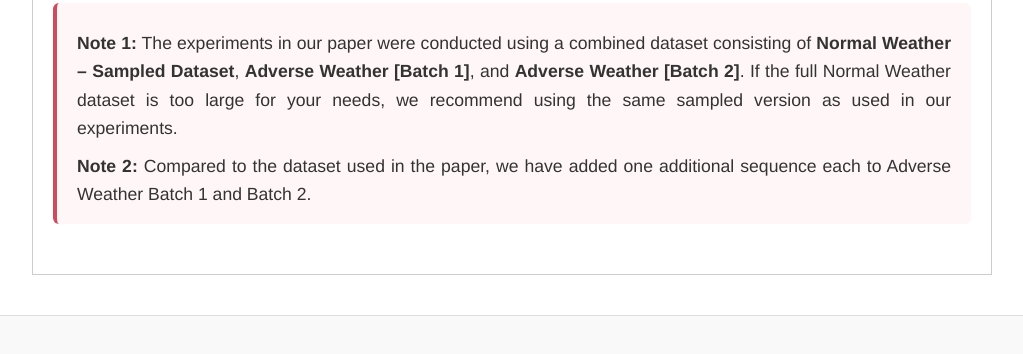
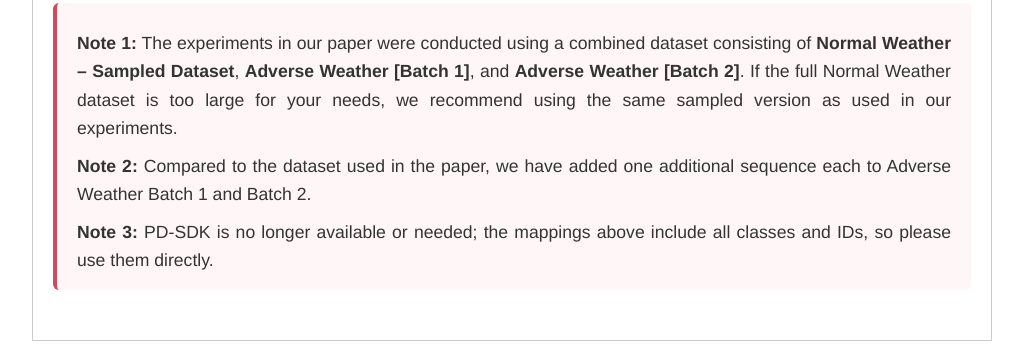
Before and after one commit to realdrivesim/realdrivesim.github.io, a plain HTML site: page index.html in a window 1280 px wide. Shown: the part 5465-5819 px from the top of the page, without its empty margins (128-1151 px from the left). Drawn offline with Linux system fonts and the light colour scheme; a small style sheet from the web is missing.

Commit message:
note about pd-sdk

```diff
--- a/index.html
+++ b/index.html
@@ -927,6 +927,9 @@
   <p style="margin: 10px 0 0;">
     <strong>Note 2:</strong> Compared to the dataset used in the paper, we have added one additional sequence each to Adverse Weather Batch 1 and Batch 2.
   </p>
+  <p style="margin: 10px 0 0;">
+    <strong>Note 3:</strong> PD-SDK is no longer available or needed; the mappings above include all classes and IDs, so please use them directly.
+  </p>
 </div>
 </div>
     <!-- <div class="section">
```
